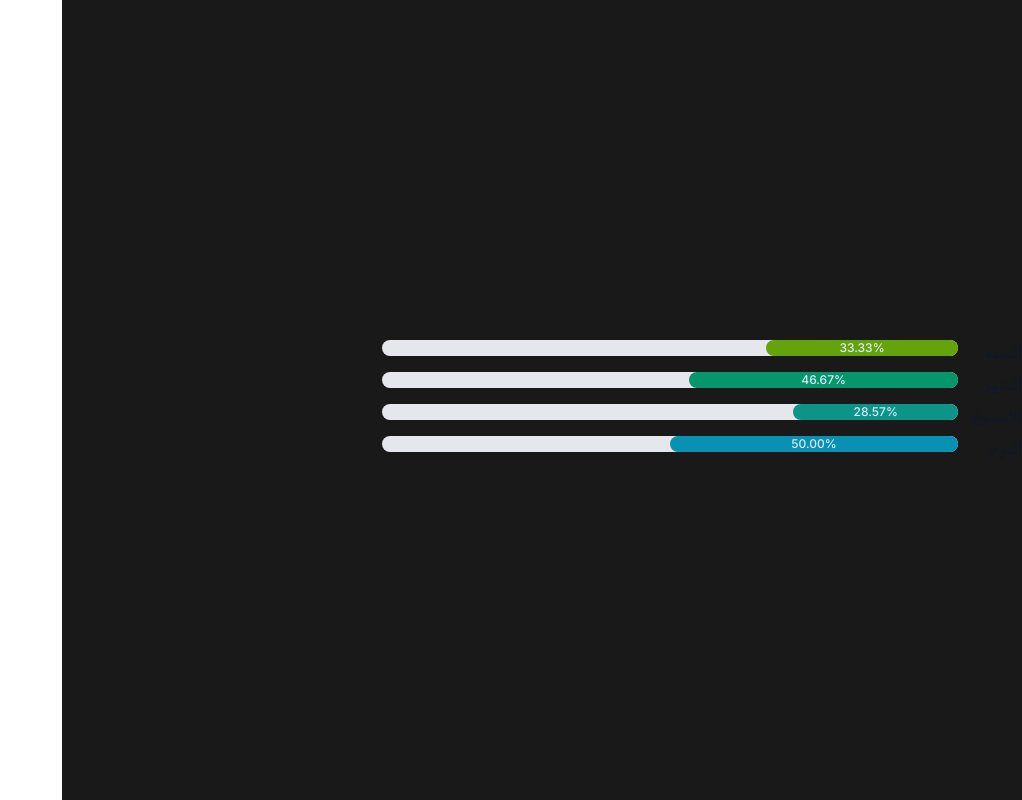
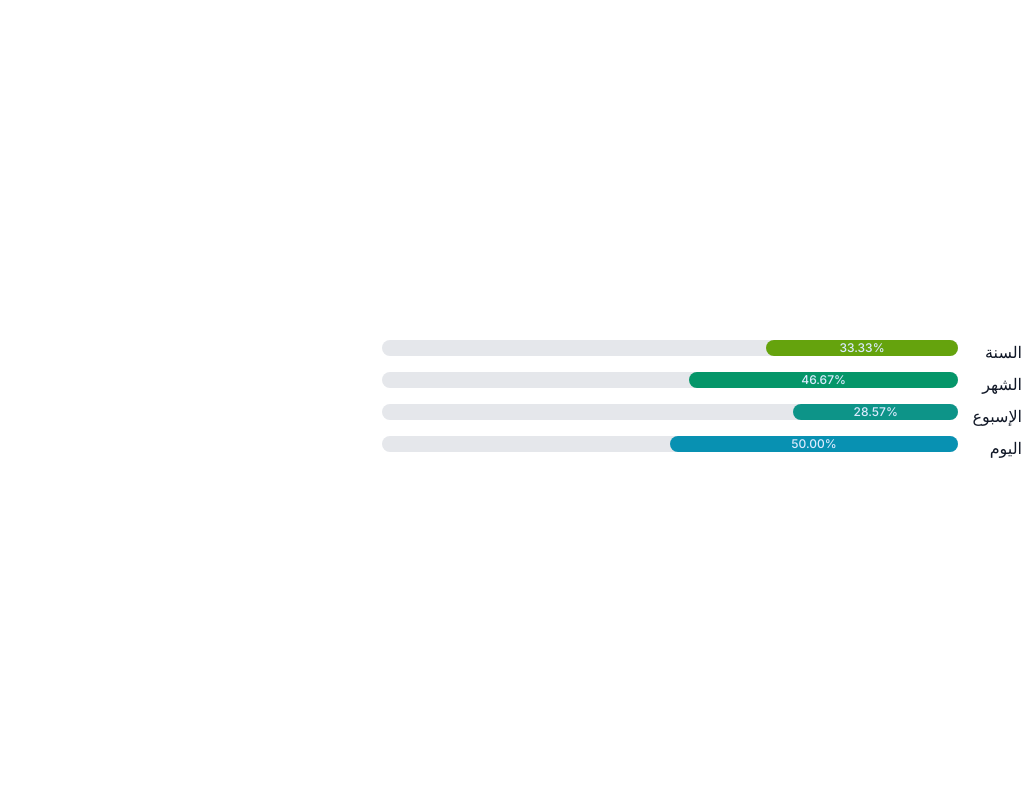
Before and after one commit to Ibrahim-Rezq/Ibrahim-Rezq-quotes-api, a Next.js app: page /progress-bar in a window 1280 px wide. Shown: the whole page, without its empty margins (258-1280 px from the left). Built offline with nearby package versions, Linux system fonts and the light colour scheme.

Commit message:
removing bg color

```diff
--- a/app/page.tsx
+++ b/app/page.tsx
@@ -7,8 +7,8 @@ export default async function Home() {
         quotes[Math.floor(Math.random() * quotes.length)]
 
     return (
-        <main className='w-screen h-screen flex bg-[#191919] '>
-            <blockquote className='m-auto p-4 border-s-4 border-gray-300 bg-gray-50 dark:border-gray-500 dark:bg-gray-800 max-w-2xl'>
+        <main className='w-screen h-screen flex bg-[#19191900] '>
+            <blockquote className='m-auto p-4 border-s-4 border-[#00000000] bg-[#00000000] dark:border-[#00000000] dark:bg-[#00000000] max-w-2xl'>
                 <p className='text-xl italic font-medium leading-relaxed '>
                     &quot;{content}&quot;
                 </p>
--- a/app/progress-bar/page.tsx
+++ b/app/progress-bar/page.tsx
@@ -24,7 +24,7 @@ export default function Home() {
     }
 
     return (
-        <main className='w-screen h-screen bg-[#191919] flex'>
+        <main className='w-screen h-screen bg-[#00000000] flex'>
             <div className='flex flex-col gap-2 w-full max-w-2xl p-4 m-auto'>
                 <ProgressBar
                     val={progress('year')}
```
